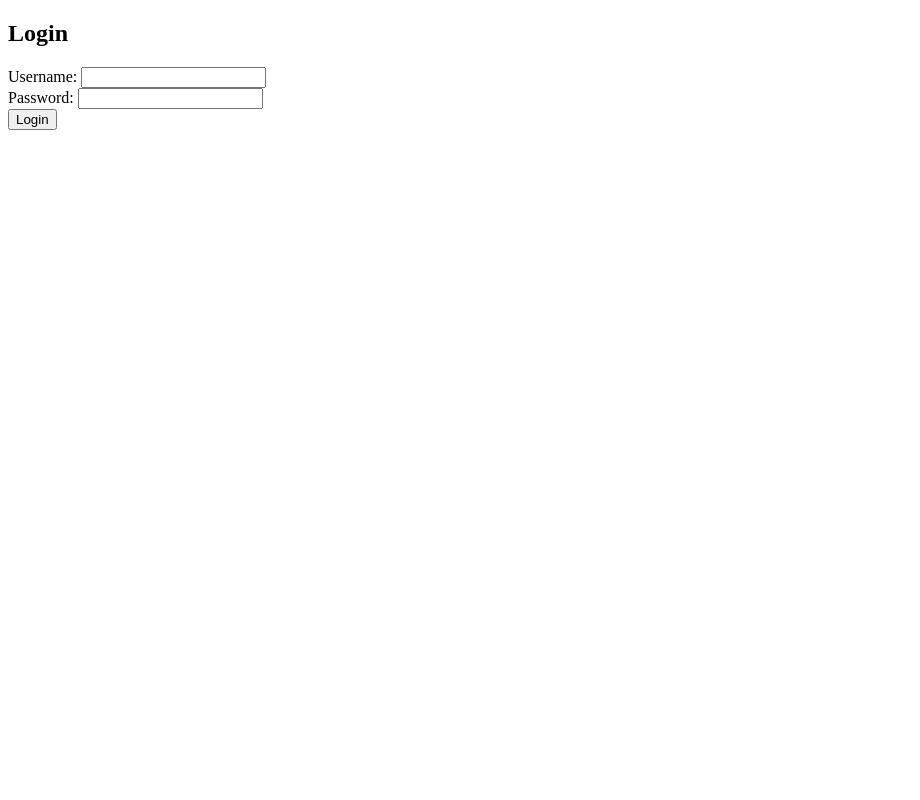
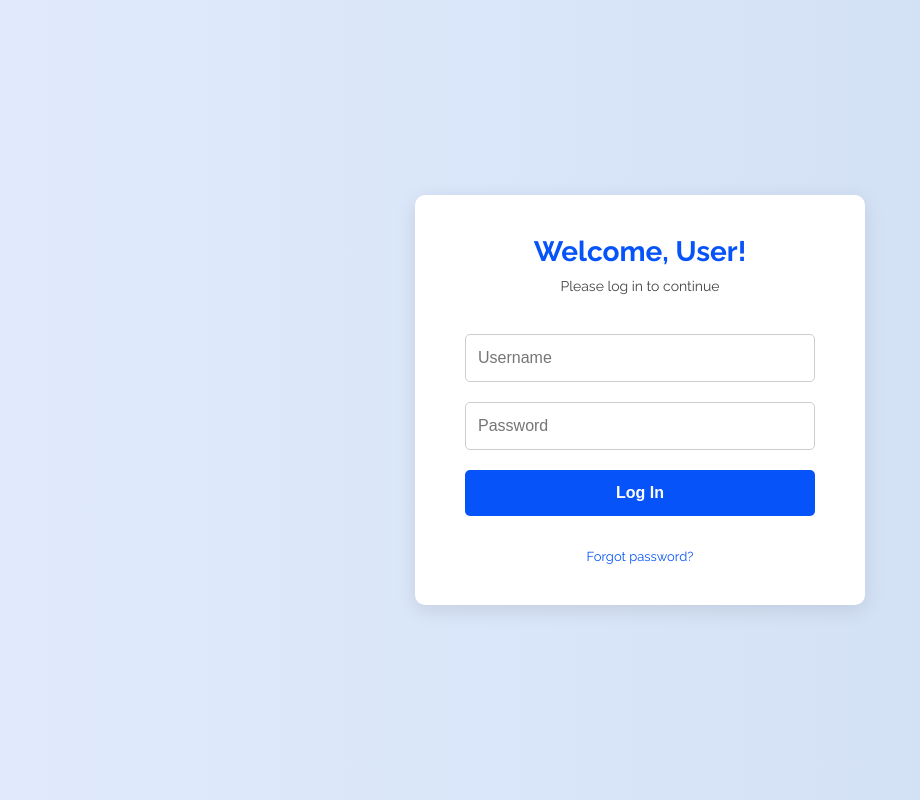
Before and after one commit to itsolution4india/ebilling, a Django app: page / in a window 1280 px wide. Shown: the whole page, without its empty margins (0-920 px from the left). Run offline with Django 5.2, Linux system fonts and the light colour scheme.

Commit message:
updated login page

```diff
--- a/billing/templates/login.html
+++ b/billing/templates/login.html
@@ -2,9 +2,110 @@
 <html>
 <head>
     <title>Login</title>
+    <style>
+        @import url('https://fonts.googleapis.com/css?family=Raleway:400,700');
+
+        body {
+            background: linear-gradient(to right, #e0eafc, #cfdef3);
+            font-family: 'Raleway', sans-serif;
+            color: #444;
+            margin: 0;
+            padding: 0;
+            display: flex;
+            justify-content: center;
+            align-items: center;
+            height: 100vh;
+        }
+
+        .login {
+            padding: 40px 50px;
+            width: 100%;
+            max-width: 350px;
+            background: #fff;
+            border-radius: 10px;
+            box-shadow: 0 5px 20px rgba(0, 0, 0, 0.1);
+        }
+
+        .login h2 {
+            margin: 0;
+            color: #0653f9;
+            font-size: 28px;
+            text-align: center;
+        }
+
+        .login p {
+            margin: 10px 0 30px;
+            text-align: center;
+            font-size: 14px;
+        }
+
+        .login input {
+            width: 100%;
+            padding: 14px 12px;
+            margin: 10px 0;
+            font-size: 16px;
+            border-radius: 5px;
+            border: 1px solid #ccc;
+            box-sizing: border-box;
+        }
+
+        .login input[type="text"]:focus,
+        .login input[type="password"]:focus {
+            border-color: #0653f9;
+            outline: none;
+        }
+
+        .login input[type="submit"] {
+            background: #0653f9;
+            color: white;
+            border: none;
+            font-weight: bold;
+            cursor: pointer;
+            transition: background 0.3s ease;
+        }
+
+        .login input[type="submit"]:hover {
+            background: #417df1;
+        }
+
+        .links {
+            margin-top: 20px;
+            text-align: center;
+        }
+
+        .links a {
+            font-size: 13px;
+            color: #0653f9;
+            text-decoration: none;
+        }
+
+        .links a:hover {
+            text-decoration: underline;
+        }
+
+        ul {
+            list-style: none;
+            padding: 0;
+            margin: 10px 0 0;
+            color: red;
+            text-align: center;
+        }
+
+        ul li {
+            font-size: 13px;
+        }
+    </style>
 </head>
 <body>
-    <h2>Login</h2>
+
+<form class="login" method="post">
+    {% csrf_token %}
+    <h2>Welcome, User!</h2>
+    <p>Please log in to continue</p>
+
+    <input type="text" name="username" placeholder="Username" required>
+    <input type="password" name="password" placeholder="Password" required>
+
     {% if messages %}
     <ul>
         {% for message in messages %}
@@ -12,13 +113,13 @@
         {% endfor %}
     </ul>
     {% endif %}
-    <form method="post">
-        {% csrf_token %}
-        <label>Username:</label>
-        <input type="text" name="username" required><br>
-        <label>Password:</label>
-        <input type="password" name="password" required><br>
-        <button type="submit">Login</button>
+
+    <input type="submit" value="Log In">
+
+    <div class="links">
+        <a href="#">Forgot password?</a>
+    </div>
 </form>
+
 </body>
 </html>
```
Lines whose indentation alone changed are shown as unchanged.
